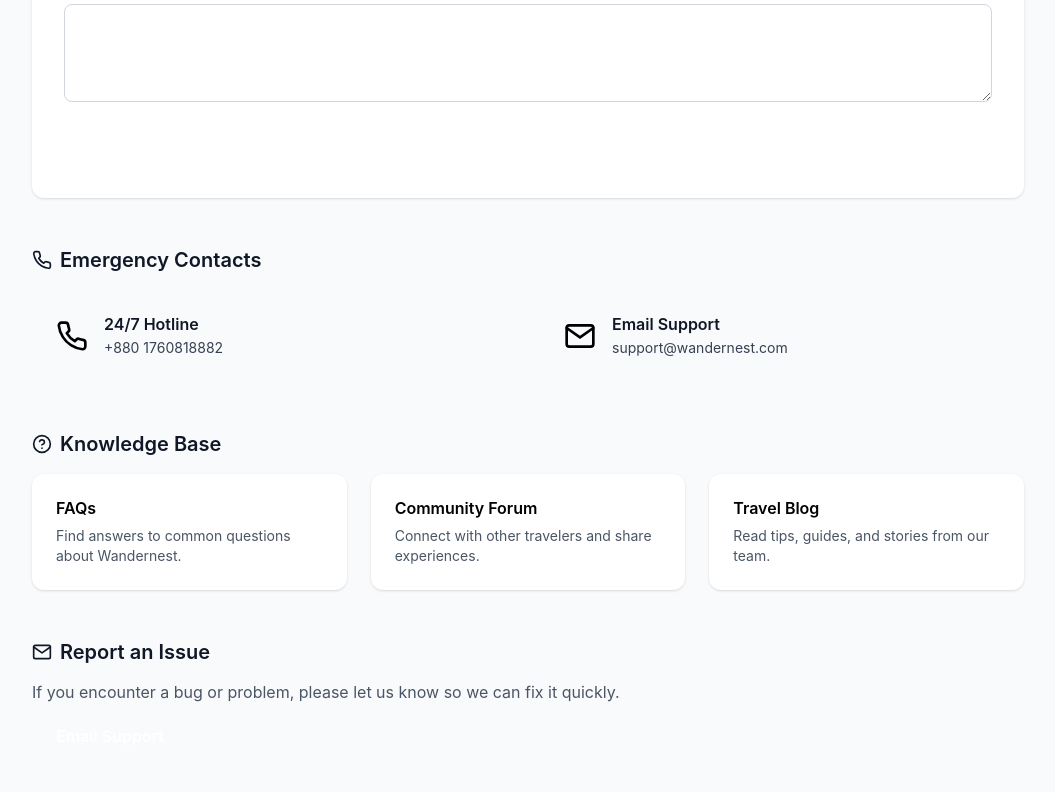
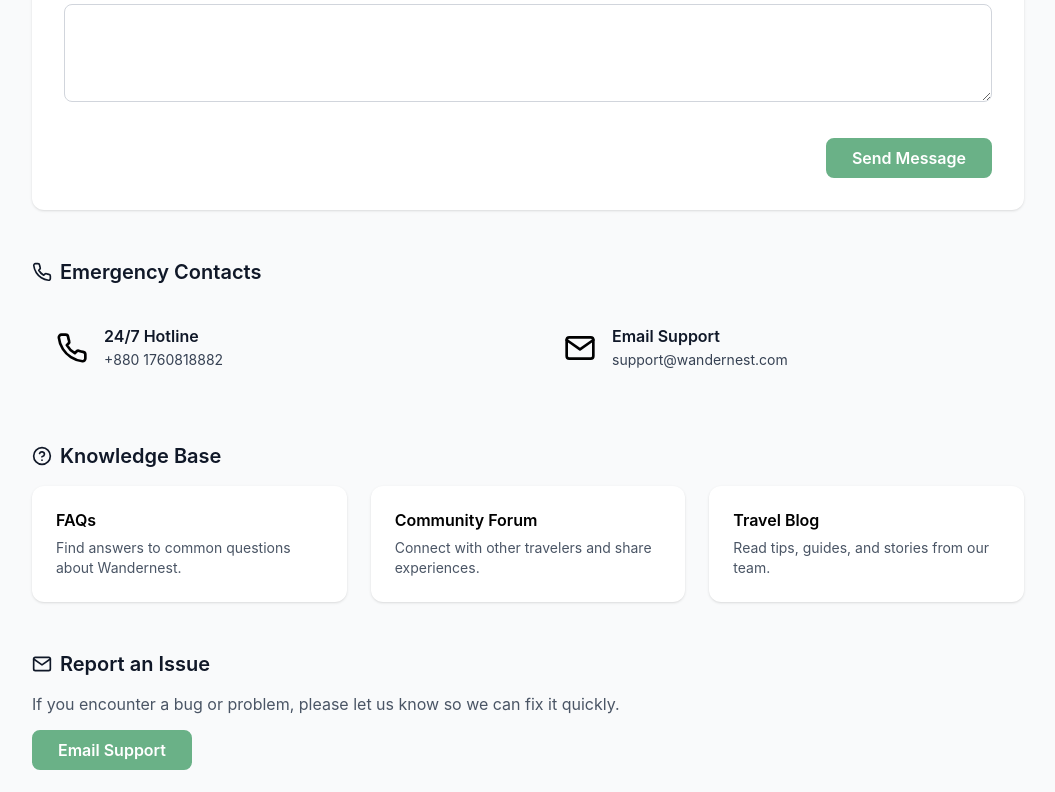
Before and after one commit to Redwan-Ahmed241/Wandernest-Software, a React (Vite) app: page /help-center in a window 1280 px wide. Shown: the part 508-1300 px from the top of the page, without its empty margins (112-1167 px from the left). Built offline with nearby package versions, Linux system fonts and the light colour scheme.

Commit message:
refactor: Enhance category matching logic in Destinations component and update Help Center button styles for improved UI

```diff
--- a/src/Pages/Destinations.tsx
+++ b/src/Pages/Destinations.tsx
@@ -62,9 +62,13 @@ const Destinations: FunctionComponent = () => {
       dest.name?.toLowerCase().includes(searchQuery.toLowerCase()) ||
       dest.description?.toLowerCase().includes(searchQuery.toLowerCase());
 
+    // Normalize both category and selectedCategory for robust matching
+    const destCategory = (dest.category || "all").toLowerCase();
+    const selected = selectedCategory.toLowerCase();
     const matchesCategory =
-      selectedCategory === "all" ||
-      dest.category?.toLowerCase() === selectedCategory;
+      selected === "all" ||
+      destCategory === selected ||
+      destCategory.includes(selected); // allow partial match for flexibility
 
     return matchesSearch && matchesCategory;
   });
--- a/src/Pages/HelpCenter.tsx
+++ b/src/Pages/HelpCenter.tsx
@@ -79,12 +79,15 @@ const HelpCenter: React.FC = () => {
                     className="w-full border border-gray-300 rounded-lg px-4 py-2 focus:outline-none focus:ring-2 focus:ring-primary"
                   />
                 </div>
-                <button
-                  type="submit"
-                  className="bg-primary text-white font-semibold px-6 py-2 rounded-lg hover:bg-primary-dark transition"
-                >
-                  Send Message
-                </button>
+                <div className="flex justify-end pt-2">
+                  <button
+                    type="submit"
+                    style={{ display: "block", backgroundColor: "#6ab187" }}
+                    className="text-white font-semibold px-6 py-2 rounded-lg transition border-2 border-[#6ab187] hover:shadow-lg cursor-pointe"
+                  >
+                    Send Message
+                  </button>
+                </div>
               </form>
             )}
           </div>
@@ -167,7 +170,7 @@ const HelpCenter: React.FC = () => {
             </p>
             <a
               href="mailto:support@wandernest.com?subject=Issue%20Report"
-              className="inline-block bg-primary text-white font-semibold px-6 py-2 rounded-lg hover:bg-primary-dark transition"
+              className="inline-block text-white font-semibold px-6 py-2 rounded-lg transition border-2 border-[#6ab187] bg-[#6ab187] hover:bg-[#4a6b5b]"
             >
               Email Support
             </a>
```
